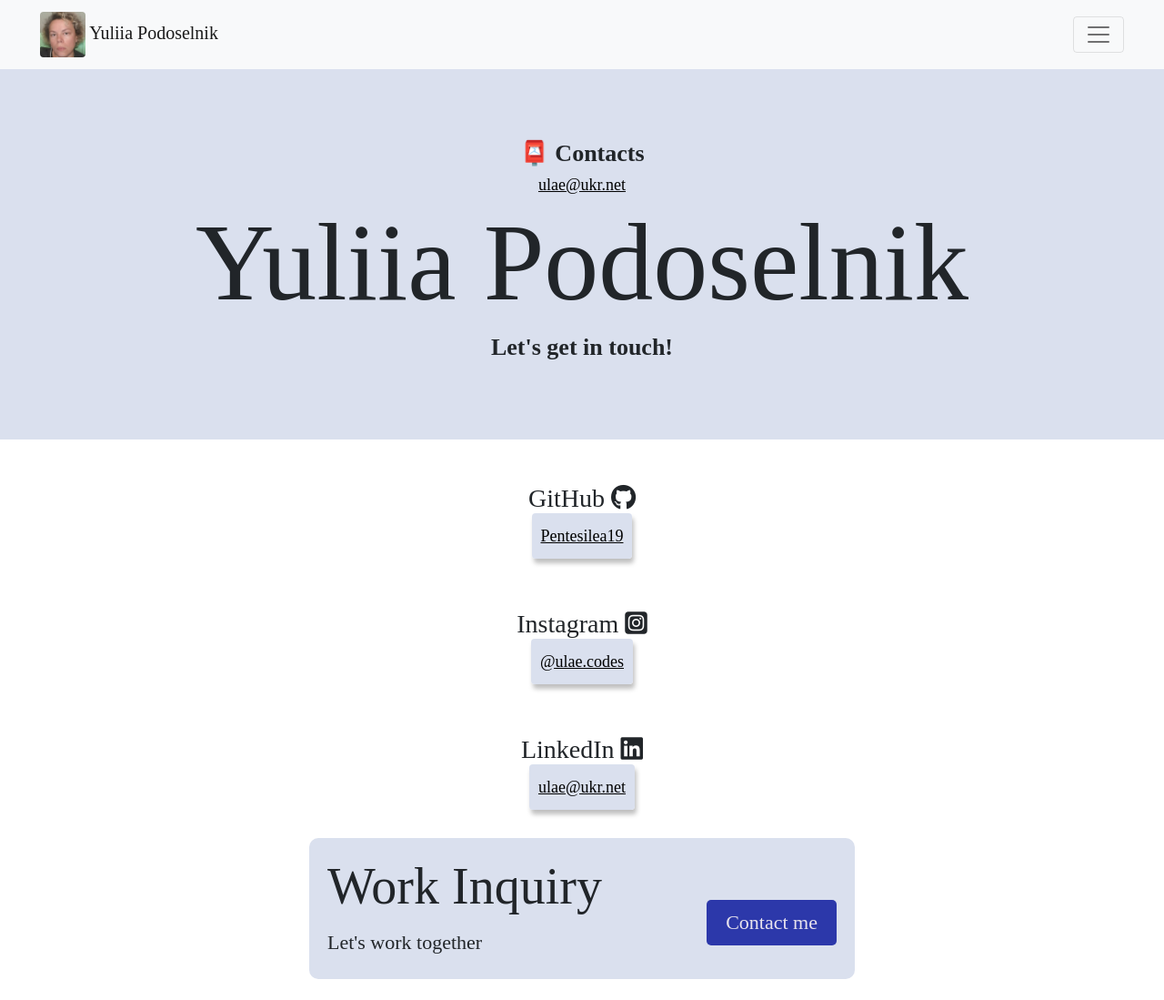
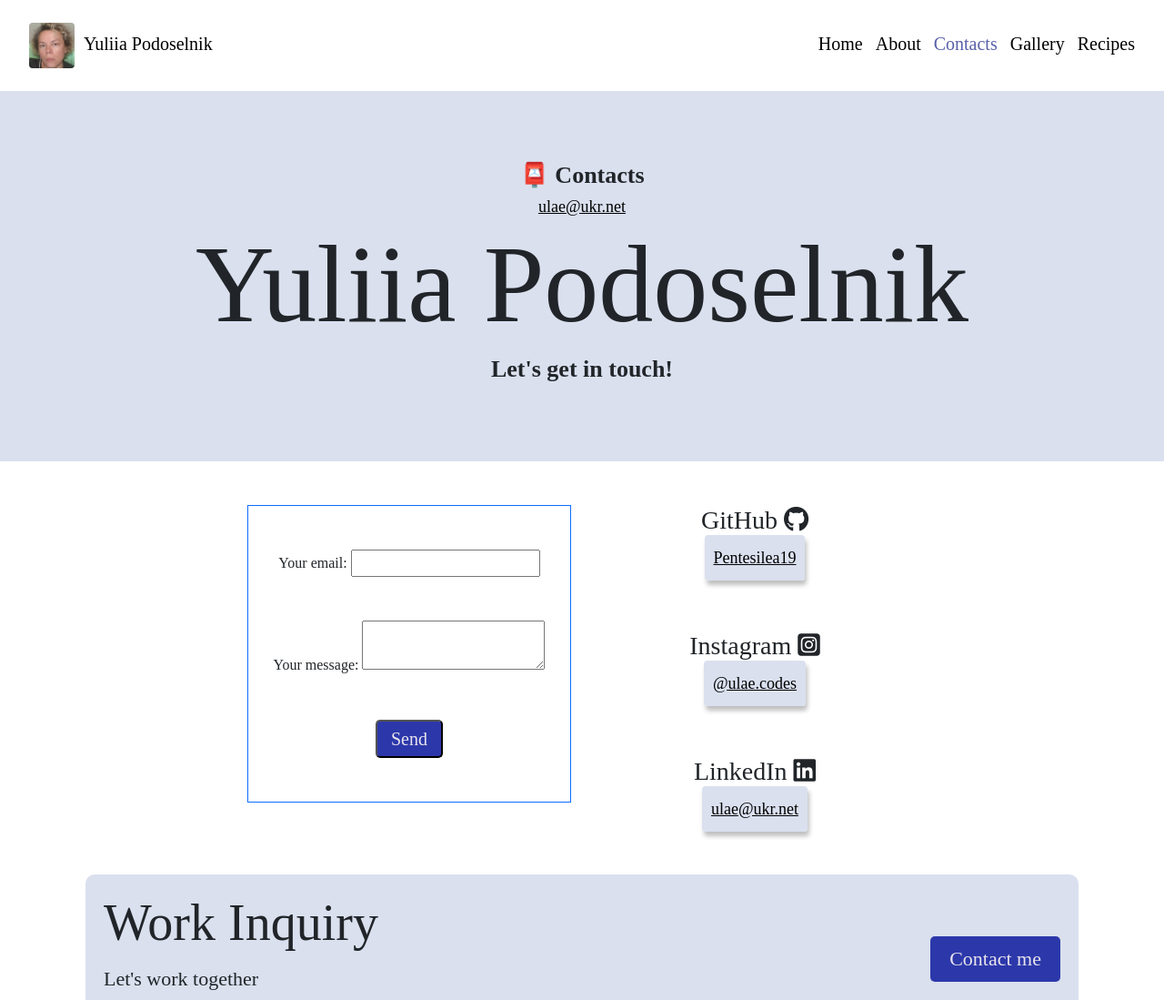
Before and after one commit to Pentesilea19/portfolio-project-YP, a plain HTML site: page contact.html in a window 1280 px wide. Shown: the top 1099 px of the page at 91% size. Drawn offline with nearby package versions, Linux system fonts and the light colour scheme; a web font is replaced by a local one.

Commit message:
message box added

```diff
--- a/contact.html
+++ b/contact.html
@@ -23,38 +23,31 @@
             <meta name="description" content="Yuliia Podoselnik, contacts for Yuliia Podoselnik">
 </head>
 <body>
-    <nav class="navbar navbar-light bg-light">
-        <div class="container-fluid px-4">
-          <a class="navbar-brand" href="index.html"><img src="images/face.jpg" class="img-fluid rounded my-picture"/> Yuliia Podoselnik</a>
 
-          <button
-            class="navbar-toggler"
-            type="button"
-            data-bs-toggle="collapse"
-            data-bs-target="#navbarNav"
-            aria-controls="navbarNavs"
-            aria-expanded="false"
-            aria-label="Toggle navigation"
-          >
-            <span class="navbar-toggler-icon"></span>
-          </button>
-          <div class="collapse navbar-collapse" id="navbarNav">
-            <ul class="navbar-nav">
-              <li class="nav-item">
-                <a class="nav-link" href="index.html">Home</a>
-              </li>
-              <li class="nav-item">
-                <a class="nav-link" href="gallery.html">Gallery</a>
-              </li>
-              <li class="nav-item">
-                <a class="nav-link" href="about.html#email">About me</a>
-              </li>
-              <li class="nav-item">
-                <a class="nav-link" href="contact.html">Contact me</a>
+  <div class="container-fluid">
+    <nav class="d-flex justify-content-between">
+
+                     <a class="navbar-brand" href="index.html">
+             <img src="images/face.jpg" class="img-fluid rounded my-picture"/>&nbsp;
+             <div class="pername">Yuliia Podoselnik</div>
+             </a>
+
+           </a>
+             <ul>
+               <li class="homepage">
+                 <a href="/index.html">Home</a></li>
+               <li>
+                 <a href="/about.html">About</a></li>
+               <li class="active">
+                 <a href="/contact.html">Contacts</a></li>
+               <li>
+                 <a href="/gallery.html">Gallery</a></li>
+               <li>
+                 <a href="/recipes.html">Recipes</a></li>
              </ul>
-          </div>
-        </div>
-      </nav>
+
+           </nav></div>
+
 
       <div class="hero">
             <div id="contact">
@@ -67,7 +60,26 @@
 
       <div class="content-container container-md mt-5">
         <div class="content">
+          <div class="row">
+            <div class="col-md-2"></div>
+            <div class="col-md-4">
+              <form class="formaction border border-primary" action="https://formspree.io/f/xkgnvqwp" method="POST">
+                <div class="mb-5 mt-5">
+                <label class="formcontact">
+                  Your email:
+                  <input type="email" name="email">
+                </div>
+                </label>
+                <label class="formcontact">
+                  Your message:
+                  <textarea name="message"></textarea>
+                </label>
+                <button type="submit" class="btn-branding mt-5 contact-button mb-5">Send</button>
+              </form>
+            </div>
+          <div class="col-md-4">
           <div class="row mb-5">
+
             <h3>GitHub <i class="fa-brands fa-github"></i></h3>
             <p><a href="https://github.com/Pentesilea19" target="_blank" class="p-address">
               Pentesilea19</a></p>
@@ -80,13 +92,20 @@
 
 <div class="row">
             </div><h3>LinkedIn <i class="fa-brands fa-linkedin"></i></h3>
-<p><a href="mailto:ulae@ukr.net" target="_blank" class="p-address">ulae@ukr.net</a></p></div>
+<p><a href="mailto:ulae@ukr.net" target="_blank" class="p-address">ulae@ukr.net</a></p>
+</div>
+<div class="col-md-2"></div>
 
 
         </div>
+
       </div>
+      </div>
+    </div>
+
+
     <footer class="container inquiry">
-        <div class="row justify-content-md-center">
+      <div class="container-fluid">
 <div class="inquiry-box d-md-flex justify-content-between mb-5">
   <div>
 <h4>Work Inquiry</h4>
@@ -96,7 +115,8 @@
 </div>
 </div>
 
-  </div>
+
      </footer>
+
 </body>
 </html>
--- a/styles/style.css
+++ b/styles/style.css
@@ -36,15 +36,15 @@ line-height: 1.8;}
     background-color: var(--basic-color); padding: 10px 18px; font-size: 28px;
     border-radius: 70%;}
 
-    footer .socials a:hover {color: #5860a8;
+  footer .socials a:hover {color: #5860a8;
       background-color: var(--branding-color);
     transition: all 120ms ease-in-out;}
 
-    footer .inquiry-box {background-color: var(--basic-color);
-      padding: 20px; border-radius: 10px; max-width: 600px;}
+    .inquiry-box {background-color: var(--basic-color);
+      padding: 20px; border-radius: 10px}
 
-      footer .inquiry-box p {font-size: 22px; margin: 0;}
-      footer .contact-button {font-size: 22px; padding: 15px 20px;}
+    .inquiry-box p {font-size: 22px; margin: 0;}
+    footer .contact-button {font-size: 22px; padding: 15px 20px;}
 
 
 
@@ -162,6 +162,7 @@ nav a:hover, nav li.active a {color: #5860a8;}
         .content {text-align: center;}
 .about-section {text-align: center;}
 
+
 @media (max-width: 960px) {
   .project-description {
       padding: 0;
@@ -184,6 +185,8 @@ nav a:hover, nav li.active a {color: #5860a8;}
   footer .inquiry-box p {
     font-size: 16px;  }
 
+    .formaction {display: none;}
+
   footer .contact-button {font-size: 16px; padding: 10px 15px;}
 
     }
```
Also changed, not shown: about.html (+22 -31 lines), gallery.html (+22 -31 lines), index.html (+22 -35 lines), temp.html (+54 -0 lines). Lines whose indentation alone changed are shown as unchanged.
